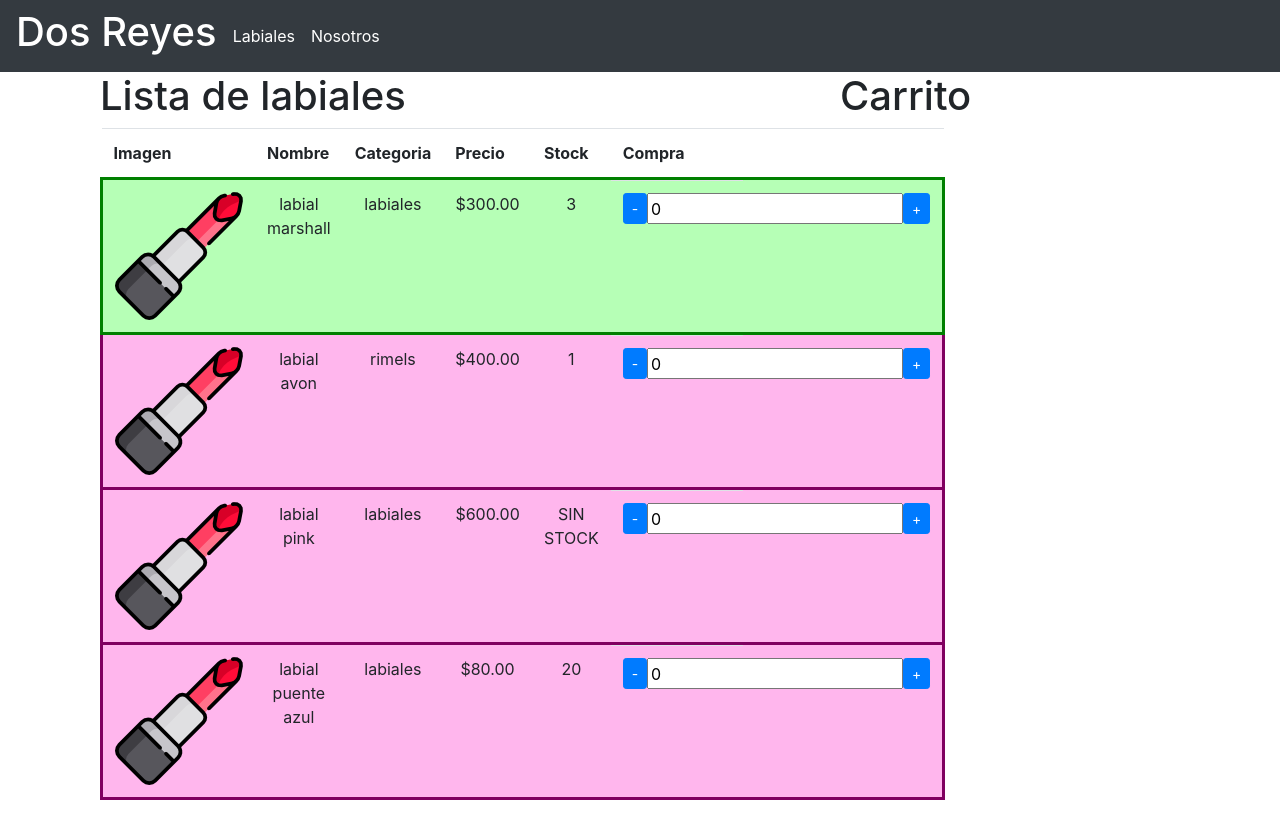
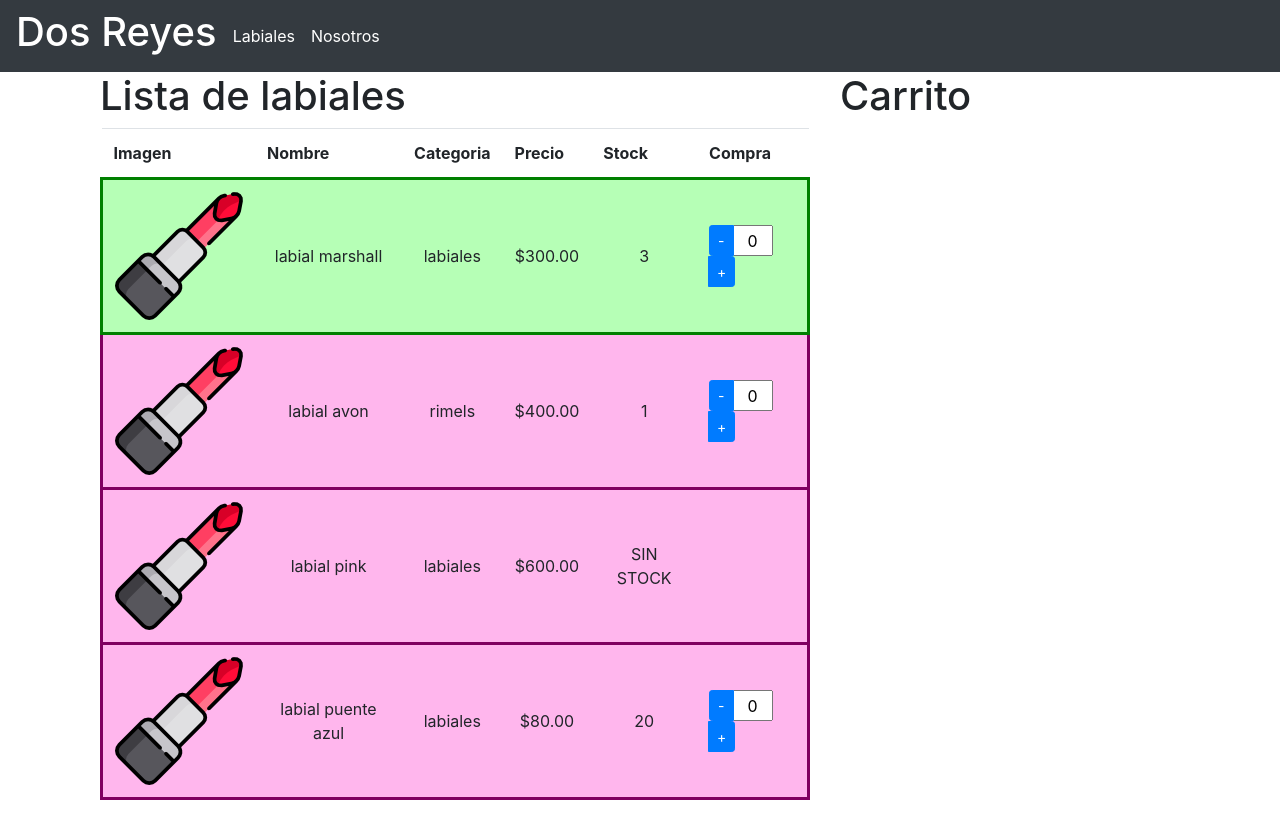
Before and after one commit to ferminmedina1/DosReyes, an Angular app: page /labiales in a window 1280 px wide. Built offline with nearby package versions, Linux system fonts and the light colour scheme.

Commit message:
Nuevo componente (input) y funcionamiento de comunicacion entre componentes

```diff
--- a/src/app/app.module.ts
+++ b/src/app/app.module.ts
@@ -8,6 +8,7 @@ import { FormsModule } from '@angular/forms';
 import { DrAboutComponent } from './components/dr-about/dr-about.component';
 import { DrCartComponent } from './components/dr-cart/dr-cart.component';
 import { DrProductsComponent } from './components/dr-products/dr-products.component';
+import { InputIntComponent } from './input-int/input-int.component';
 
 @NgModule({
   declarations: [
@@ -16,6 +17,7 @@ import { DrProductsComponent } from './components/dr-products/dr-products.compon
     DrAboutComponent,
     DrCartComponent,
     DrProductsComponent,
+    InputIntComponent,
   ],
   imports: [
     BrowserModule,
--- a/src/app/components/dr-stock-table/dr-stock-table.component.css
+++ b/src/app/components/dr-stock-table/dr-stock-table.component.css
@@ -8,7 +8,7 @@
     background-color:  rgb(255, 182, 237);
 }
 
-.cantidadTD{
-    width: 40%;
-    display: flex;
+td{
+    width: auto;
+    vertical-align: middle;
 }
--- a/src/app/components/dr-stock-table/dr-stock-table.component.html
+++ b/src/app/components/dr-stock-table/dr-stock-table.component.html
@@ -15,10 +15,8 @@
             <td>{{maquillaje.category}}</td>
             <td>{{maquillaje.price | currency}}</td>
             <td><span *ngIf="maquillaje.stock == 0">SIN STOCK</span><span *ngIf="maquillaje.stock > 0">{{maquillaje.stock}}</span></td>
-            <td class="cantidadTD">
-            <button class="btn btn-primary btn-sm" (click)="downCantidad(maquillaje)">-</button>
-            <input type="number" [(ngModel)] ='maquillaje.cantidad'>
-            <button class="btn btn-primary btn-sm" (click)="upCantidad(maquillaje)">+</button>
+            <td>
+            <app-input-int [(quantity)]="maquillaje.cantidad" [stock] = "maquillaje.stock" *ngIf="maquillaje.stock" (maxReached)="maxReached($event)"></app-input-int>
             </td>
         </tr>
     </tbody>
--- a/src/app/components/dr-stock-table/dr-stock-table.component.ts
+++ b/src/app/components/dr-stock-table/dr-stock-table.component.ts
@@ -1,3 +1,4 @@
+import { escapeIdentifier } from '@angular/compiler/src/output/abstract_emitter';
 import { Component, OnInit } from '@angular/core';
 import { Maquillaje } from './intefaceTable';
 
@@ -54,24 +55,7 @@ export class DrStockTableComponent implements OnInit {
   ngOnInit(): void {
   }
 
-  upCantidad(maquillaje: Maquillaje): void{
-    if(maquillaje.stock > maquillaje.cantidad)
-    maquillaje.cantidad++;
-    else{
-      maquillaje.cantidad = maquillaje.stock;
-    }
-  }
-  downCantidad(maquillaje: Maquillaje): void{
-    if(maquillaje.cantidad>0){
-      maquillaje.cantidad--;
-    }else{
-      maquillaje.cantidad = 0;
-    }
-  }
-
-  changeCantidad(event, maquillaje: Maquillaje): void{
-    event.preventDefault;
-    console.log(event);
-
+  maxReached(men: string): void{
+    alert(men);
   }
 }
--- /dev/null
+++ b/src/app/input-int/input-int.component.css
@@ -0,0 +1,3 @@
+input{
+    max-width: 40px;
+}
--- /dev/null
+++ b/src/app/input-int/input-int.component.html
@@ -0,0 +1,13 @@
+<div class="input-group">
+    <div class="input-group">
+    <div class="input-group-prepend">
+        <button class="btn btn-primary btn-sm" (click)="downCantidad()">-</button>
+    </div>
+
+    <input type="text" class="text-center" [(ngModel)] ='quantity' (keyup)="changeCantidad($event)">
+
+    <div class="input-group-append">
+        <button class="btn btn-primary btn-sm" (click)="upCantidad()">+</button>
+    </div>
+    </div>
+</div>
--- /dev/null
+++ b/src/app/input-int/input-int.component.ts
@@ -0,0 +1,50 @@
+import { Component, EventEmitter, Input, OnInit, Output } from '@angular/core';
+import { Maquillaje } from '../components/dr-stock-table/intefaceTable';
+
+@Component({
+  selector: 'app-input-int',
+  templateUrl: './input-int.component.html',
+  styleUrls: ['./input-int.component.css']
+})
+export class InputIntComponent implements OnInit {
+
+  constructor() { }
+
+  @Input()
+  quantity: number;
+
+  @Output()
+  quantityChange: EventEmitter<number> = new EventEmitter<number>();
+
+  @Input()
+  stock: number;
+
+  @Output()
+  maxReached: EventEmitter<string> = new EventEmitter<string>();
+
+  ngOnInit(): void {
+  }
+
+
+  upCantidad(): void{
+    if(this.quantity < this.stock){
+      this.quantity++;
+      this.quantityChange.emit(this.quantity);
+    }else{
+      this.maxReached.emit("SE ALCANZO EL MAX");
+    }
+  }
+  downCantidad(): void{
+    if(this.quantity > 0){
+      this.quantity--;
+      this.quantityChange.emit(this.quantity);
+    }
+  }
+
+  changeCantidad(event): void{
+
+    if(event.keyCode > 47 && event.keyCode < 58)
+    event.preventDefault;
+  }
+
+}
```
Also changed, not shown: 1 other file (tests, documents, lock files or other folders).
